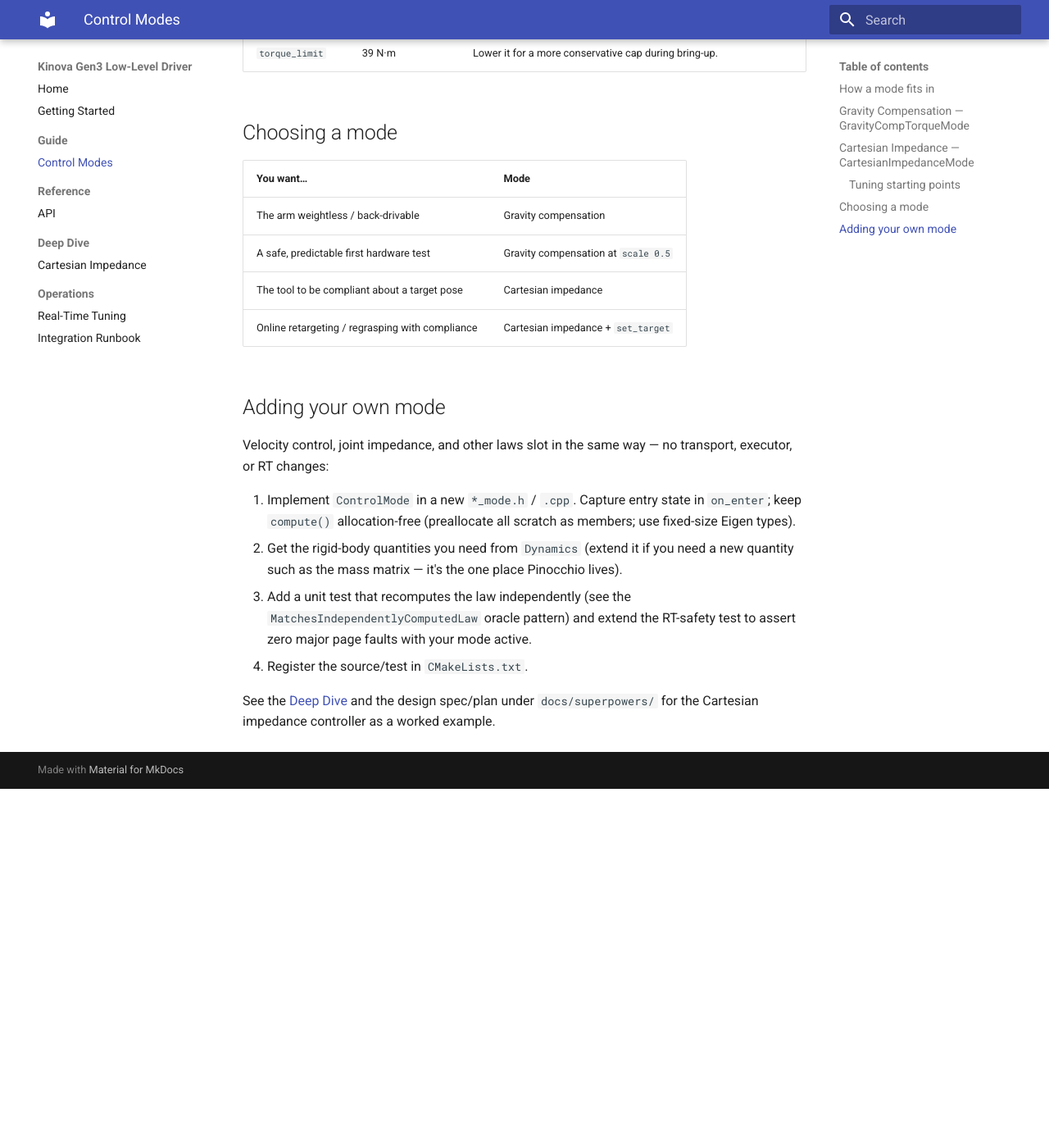
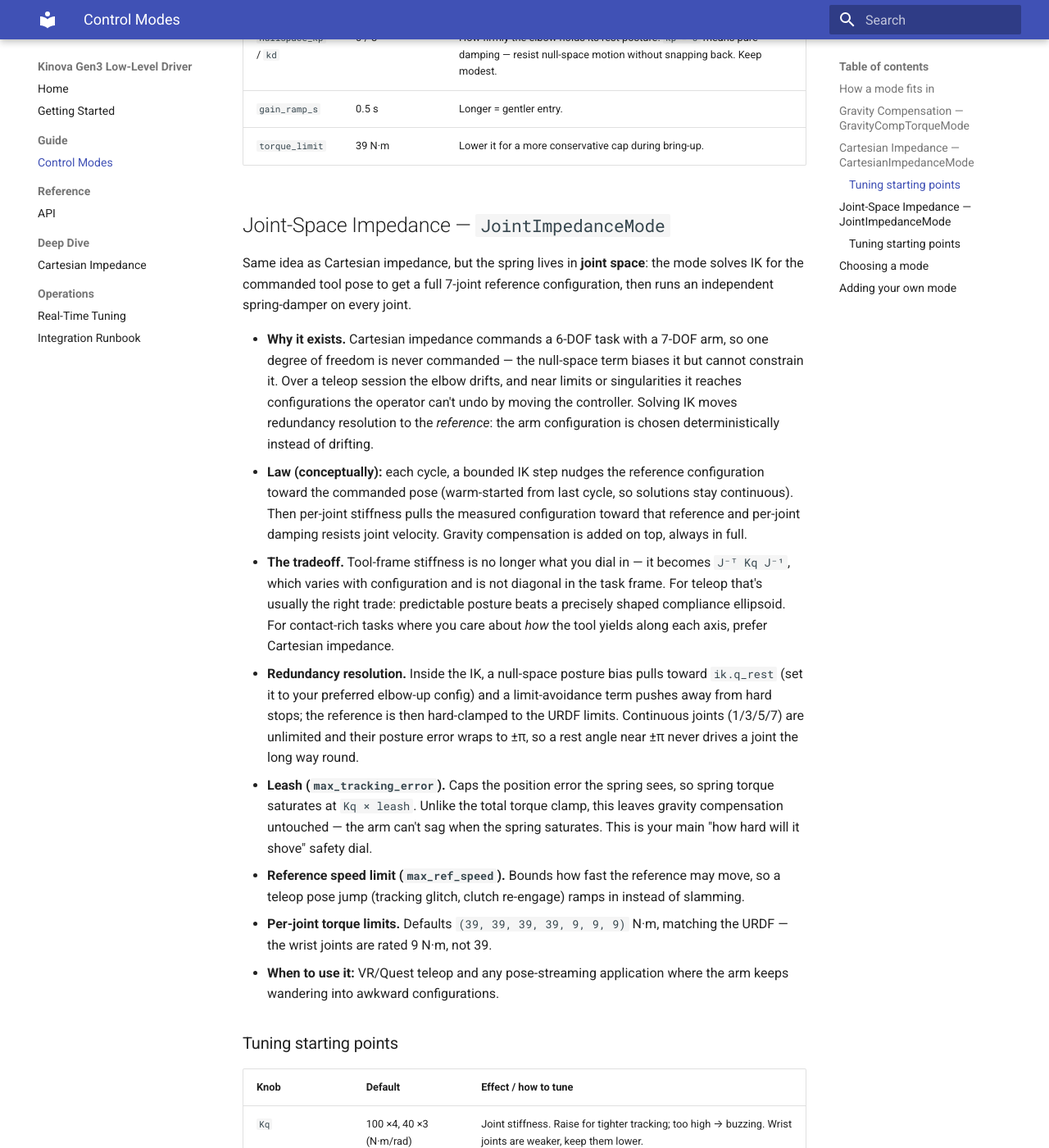
Before and after one commit to rammp-org/kinova-gen3-driver, an MkDocs documentation site: the page built from docs/guide/control-modes.md, in a window 1280 px wide and 1400 px high, scrolled down 2491 px. Shown: the whole window at 82% size. Built offline with MkDocs 1.6.1 and Material for MkDocs 9.7.7, drawn with Linux system fonts in a browser that asks for light colours; before the commit the page ends 3453 px from its top, so only the background shows below that; some of the changed text lies outside the part shown.

Commit message:
feat(teleop): --joint-impedance selects joint-space mode; no protocol change
Both impedance modes go through the PoseTargetSink seam, so POSE_TARGET,
REHOME, FREEZE and the gripper path are identical and the Python supervisor
needs no change. SET_GAINS carries a Cartesian payload with no honest
joint-space mapping: apply torque_limit and gain_ramp_s, warn once about the
rest rather than dropping operator gains silently.

Also generalizes the joint-vector CLI parser (scalar or 7 values, validated)
and reuses it for --ns-qrest, which previously accepted malformed input.

Co-Authored-By: Claude Opus 5 (1M context) <noreply@anthropic.com>

```diff
--- a/docs/guide/control-modes.md
+++ b/docs/guide/control-modes.md
@@ -17,7 +17,7 @@ Every mode implements the same small interface (`ControlMode`):
 - **`required_modes()`** — which actuator mode each joint needs (e.g. all torque).
   The executor applies these before the loop starts.
 - **`on_enter(feedback)`** — runs once, on the RT thread, when the mode is adopted.
-  Both shipped modes use it to "hold where you are" by capturing the entry state.
+  Every shipped mode uses it to "hold where you are" by capturing the entry state.
 - **`compute(feedback, dt, command)`** — the control law, every cycle. It must be
   RT-safe: no allocation, no locks, no blocking.
 - **`on_exit()`** — cleanup hook.
@@ -26,9 +26,14 @@ You hand a mode to the executor with `request_mode(&mode)`; it's adopted at the
 next cycle boundary (an atomic-pointer swap). You keep ownership — the mode must
 outlive its time as the active mode.
 
-Both shipped modes also echo the measured joint position back in the command
+Every shipped mode also echoes the measured joint position back in the command
 (*position passthrough*), so the robot's own low-level safety can fall back to a
 position hold if it ever flags a following-error fault while in torque mode.
+
+The two impedance modes additionally implement `PoseTargetSink` (a single
+`set_target(Pose)` method), so anything that drives the arm from a stream of
+Cartesian targets — the teleop server, for one — works against either without
+knowing which is live.
 
 Everything is **SI units / radians**. Degrees and N·m conversions happen only at
 the transport boundary.
@@ -91,9 +96,60 @@ headline mode that application developers build on.
 |---|---|---|
 | `Kx` (trans / rot) | 300 N/m / 30 N·m/rad | Spring stiffness. Raise for tighter tracking, lower for softer compliance. Too high → buzzing/instability. |
 | `Dx` (trans / rot) | 35 / 5 | Damping. Raise if the spring oscillates; roughly scale with √`Kx`. |
-| `nullspace_kp` / `kd` | 5 / 1 | How firmly the elbow holds its rest posture. Keep modest. |
+| `nullspace_kp` / `kd` | 0 / 8 | How firmly the elbow holds its rest posture. `kp = 0` means pure damping — resist null-space motion without snapping back. Keep modest. |
 | `gain_ramp_s` | 0.5 s | Longer = gentler entry. |
 | `torque_limit` | 39 N·m | Lower it for a more conservative cap during bring-up. |
+
+## Joint-Space Impedance — `JointImpedanceMode`
+
+Same idea as Cartesian impedance, but the spring lives in **joint space**: the
+mode solves IK for the commanded tool pose to get a full 7-joint reference
+configuration, then runs an independent spring-damper on every joint.
+
+- **Why it exists.** Cartesian impedance commands a 6-DOF task with a 7-DOF arm,
+  so one degree of freedom is never commanded — the null-space term biases it but
+  cannot constrain it. Over a teleop session the elbow drifts, and near limits or
+  singularities it reaches configurations the operator can't undo by moving the
+  controller. Solving IK moves redundancy resolution to the *reference*: the arm
+  configuration is chosen deterministically instead of drifting.
+- **Law (conceptually):** each cycle, a bounded IK step nudges the reference
+  configuration toward the commanded pose (warm-started from last cycle, so
+  solutions stay continuous). Then per-joint stiffness pulls the measured
+  configuration toward that reference and per-joint damping resists joint
+  velocity. Gravity compensation is added on top, always in full.
+- **The tradeoff.** Tool-frame stiffness is no longer what you dial in — it
+  becomes `J⁻ᵀ Kq J⁻¹`, which varies with configuration and is not diagonal in the
+  task frame. For teleop that's usually the right trade: predictable posture beats
+  a precisely shaped compliance ellipsoid. For contact-rich tasks where you care
+  about *how* the tool yields along each axis, prefer Cartesian impedance.
+- **Redundancy resolution.** Inside the IK, a null-space posture bias pulls toward
+  `ik.q_rest` (set it to your preferred elbow-up config) and a limit-avoidance
+  term pushes away from hard stops; the reference is then hard-clamped to the URDF
+  limits. Continuous joints (1/3/5/7) are unlimited and their posture error wraps
+  to ±π, so a rest angle near ±π never drives a joint the long way round.
+- **Leash (`max_tracking_error`).** Caps the position error the spring sees, so
+  spring torque saturates at `Kq × leash`. Unlike the total torque clamp, this
+  leaves gravity compensation untouched — the arm can't sag when the spring
+  saturates. This is your main "how hard will it shove" safety dial.
+- **Reference speed limit (`max_ref_speed`).** Bounds how fast the reference may
+  move, so a teleop pose jump (tracking glitch, clutch re-engage) ramps in instead
+  of slamming.
+- **Per-joint torque limits.** Defaults `(39, 39, 39, 39, 9, 9, 9)` N·m, matching
+  the URDF — the wrist joints are rated 9 N·m, not 39.
+- **When to use it:** VR/Quest teleop and any pose-streaming application where the
+  arm keeps wandering into awkward configurations.
+
+### Tuning starting points
+
+| Knob | Default | Effect / how to tune |
+|---|---|---|
+| `Kq` | 100 ×4, 40 ×3 (N·m/rad) | Joint stiffness. Raise for tighter tracking; too high → buzzing. Wrist joints are weaker, keep them lower. |
+| `Dq` | 12 ×4, 5 ×3 | Damping. Raise if a joint oscillates; roughly scale with √`Kq`. |
+| `max_tracking_error` | 0.35 rad | The leash. Lower it to make the arm gentler when it's far from the reference. |
+| `max_ref_speed` | 1.0 rad/s | Lower for a slower, safer follow. |
+| `ik.q_rest` | elbow-up placeholder | **Tune on hardware** — this is the posture the arm defaults to. |
+| `ik.posture_gain` | 0.15 | How strongly the elbow returns to `q_rest`. Raise if it still wanders; lower if it fights you. |
+| `ik.max_iters` | 4 | IK iterations per cycle. Costs ~12 µs/cycle at 4 (vs ~3.5 µs for Cartesian) — there is headroom at 1 kHz. |
 
 ## Choosing a mode
 
@@ -103,10 +159,13 @@ headline mode that application developers build on.
 | A safe, predictable first hardware test | Gravity compensation at `scale 0.5` |
 | The tool to be compliant about a target pose | Cartesian impedance |
 | Online retargeting / regrasping with compliance | Cartesian impedance + `set_target` |
+| Precisely shaped tool-frame compliance for contact | Cartesian impedance |
+| Teleop that keeps drifting into awkward elbow poses | Joint-space impedance |
+| Every joint constrained, posture fully predictable | Joint-space impedance |
 
 ## Adding your own mode
 
-Velocity control, joint impedance, and other laws slot in the same way — no
+Velocity control, admittance control, and other laws slot in the same way — no
 transport, executor, or RT changes:
 
 1. Implement `ControlMode` in a new `*_mode.h` / `.cpp`. Capture entry state in
```
Also changed, not shown: other parts of docs/guide/control-modes.md (+1 -1 lines), README.md (+45 -2 lines), 1 other file.
